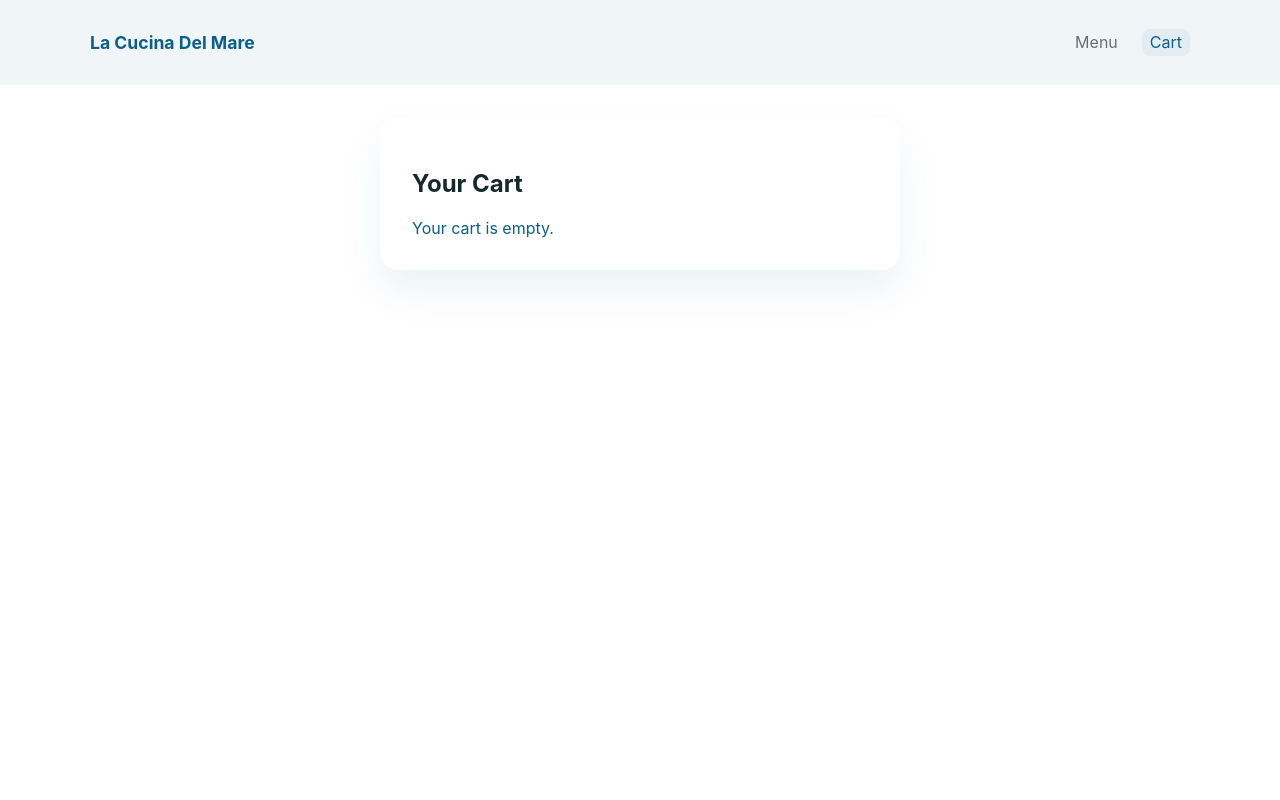
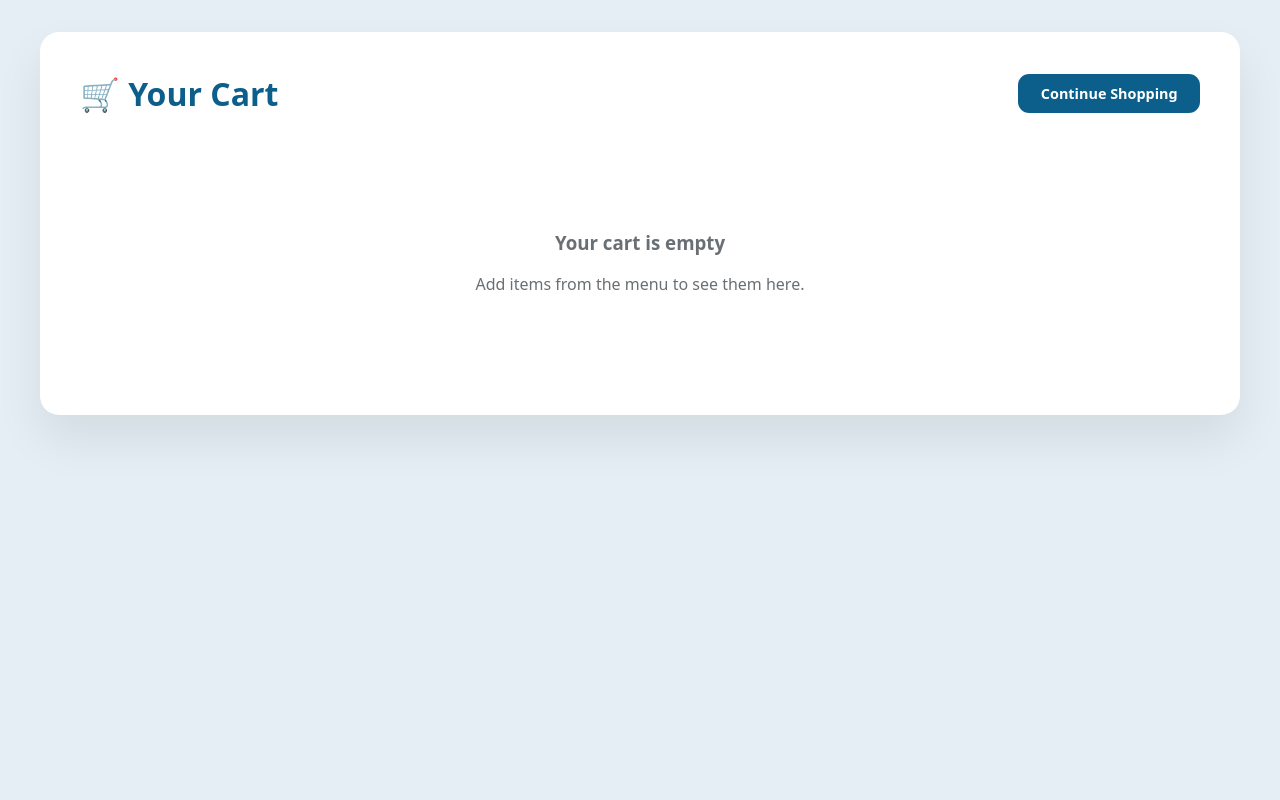
Before and after one commit to NotDaLion/College-Website, a PHP site: page /Pages/cart.php in a window 1280 px wide. Run offline with PHP 8.4, Linux system fonts and the light colour scheme; tables that the repository leaves empty or names only in its code hold one stand-in row (values such as "Sample post").

Commit message:
Added Cart Page with remove button disfunctionality

```diff
--- a/Backend/db.php
+++ b/Backend/db.php
@@ -5,16 +5,18 @@ $user = "root";
 $pass = "";
 $charset = "utf8mb4";
 
+$dsn = "mysql:host=$host;dbname=$db;charset=$charset";
+
+$options = [
+    PDO::ATTR_ERRMODE            => PDO::ERRMODE_EXCEPTION,
+    PDO::ATTR_DEFAULT_FETCH_MODE => PDO::FETCH_ASSOC,
+    PDO::ATTR_EMULATE_PREPARES   => false,
+];
+
 try {
-    $pdo = new PDO(
-        "mysql:host=$host;dbname=$db;charset=$charset",
-        $user,
-        $pass,
-        [
-            PDO::ATTR_ERRMODE => PDO::ERRMODE_EXCEPTION,
-            PDO::ATTR_DEFAULT_FETCH_MODE => PDO::FETCH_ASSOC
-        ]
-    );
+    $pdo = new PDO($dsn, $user, $pass, $options);
 } catch (PDOException $e) {
     die("Database connection failed");
 }
+
+session_start();
--- a/Pages/cart.php
+++ b/Pages/cart.php
@@ -1,55 +1,268 @@
 <?php
-session_start();
-$cart = $_SESSION["cart"] ?? [];
+require "../Backend/db.php";
+
+$session_id = session_id();
+
+$stmt = $pdo->prepare(
+    "SELECT
+        p.id,
+        p.name,
+        p.price,
+        p.image,
+        c.quantity
+     FROM cart c
+     JOIN products p ON c.product_id = p.id
+     WHERE c.session_id = ?"
+);
+$stmt->execute([$session_id]);
+$items = $stmt->fetchAll();
 ?>
 <!DOCTYPE html>
 <html lang="en">
 <head>
 <meta charset="UTF-8">
-  <title>Cart — La Cucina Del Mare</title>
+<title>Your Cart</title>
 
-  <link rel="stylesheet" href="../Stylesheets/Menu.css">
-  <link rel="stylesheet" href="../Stylesheets/cart.css">
+<style>
+:root{
+    --primary: #0b5f8a;
+    --accent: #ff8c42;
+    --post-color: #ffffff;
+    --bg: #e4eef4;
+    --muted: #6a6f73;
+}
+
+body{
+    margin: 0;
+    font-family: system-ui, sans-serif;
+    background-color: var(--bg);
+    color: var(--primary);
+}
+
+.cart-container{
+    max-width: 70rem;
+    margin: 4vh auto;
+    background: var(--post-color);
+    padding: 2.5rem;
+    border-radius: 1.2rem;
+    box-shadow: 0 1.5rem 3rem rgba(0,0,0,.08);
+}
+
+.cart-header{
+    display: flex;
+    justify-content: space-between;
+    align-items: center;
+    margin-bottom: 2rem;
+}
+
+.cart-header h2{
+    margin: 0;
+    font-size: 2rem;
+}
+
+.cart-table{
+    width: 100%;
+    border-collapse: collapse;
+}
+
+.cart-table th{
+    text-align: left;
+    padding: 1rem;
+    color: var(--muted);
+    font-size: .9rem;
+}
+
+.cart-table td{
+    padding: 1rem;
+    border-top: .08rem solid #dde7ef;
+    vertical-align: middle;
+}
+
+.cart-table img{
+    width: 4.5rem;
+    aspect-ratio: 1 / 1;
+    object-fit: cover;
+    border-radius: .6rem;
+}
+
+.qty{
+    display: inline-flex;
+    align-items: center;
+    gap: .8rem;
+    font-weight: 600;
+}
+
+.qty-btn{
+    display: inline-flex;
+    align-items: center;
+    justify-content: center;
+    width: 2.2rem;
+    height: 2.2rem;
+    border-radius: 50%;
+    background: var(--primary);
+    color: white;
+    font-weight: bold;
+    text-decoration: none;
+}
+
+.qty-btn:hover{
+    opacity: .85;
+}
+
+.btn{
+    border: none;
+    padding: .6rem 1.4rem;
+    border-radius: .7rem;
+    font-weight: 600;
+    cursor: pointer;
+    font-size: .9rem;
+    text-decoration: none;
+}
+
+.btn-primary{
+    background: var(--primary);
+    color: white;
+}
+
+.btn-accent{
+    background: var(--accent);
+    color: white;
+}
+
+.btn-danger{
+    background: transparent;
+    color: var(--accent);
+}
+
+.cart-footer{
+    display: flex;
+    justify-content: space-between;
+    align-items: center;
+    margin-top: 2rem;
+    border-top: .15rem dashed #d5e3ec;
+    padding-top: 1.5rem;
+}
+
+.total{
+    font-size: 1.4rem;
+    font-weight: bold;
+}
+
+.empty{
+    text-align: center;
+    padding: 4rem 0;
+    color: var(--muted);
+}
+
+@media (max-width: 48rem){
+    .cart-table thead{
+        display: none;
+    }
+
+    .cart-table tr{
+        display: grid;
+        grid-template-columns: 1fr 1fr;
+        gap: 1rem;
+        padding: 1rem 0;
+    }
+
+    .cart-table td{
+        border: none;
+        padding: .3rem 0;
+    }
+
+    .cart-footer{
+        flex-direction: column;
+        gap: 1rem;
+        align-items: stretch;
+    }
+}
+</style>
 </head>
 
 <body>
 
-<header class="alt-header">
-  <div class="alt-container">
-    <a class="alt-logo" href="/">La Cucina Del Mare</a>
-    <nav class="alt-nav">
-      <ul>
-        <li><a href="Menu.html">Menu</a></li>
-        <li><a href="cart.php" class="active">Cart</a></li>
-      </ul>
-    </nav>
+<div class="cart-container">
+
+<div class="cart-header">
+    <h2>🛒 Your Cart</h2>
+    <a href="Menu.html" class="btn btn-primary">Continue Shopping</a>
 </div>
-</header>
 
-<main class="cart-page">
-  <div class="cart-card">
-    <h2>Your Cart</h2>
+<?php if (count($items) === 0): ?>
+    <div class="empty">
+        <h3>Your cart is empty</h3>
+        <p>Add items from the menu to see them here.</p>
+    </div>
+<?php else: ?>
 
-    <?php if (empty($cart)): ?>
-      <p>Your cart is empty.</p>
-    <?php else: ?>
-      <?php $total = 0; ?>
-      <?php foreach ($cart as $item): ?>
-        <?php $total += $item["price"] * $item["qty"]; ?>
-        <div class="cart-item">
-          <span><?= htmlspecialchars($item["name"]) ?></span>
-          <span><?= $item["qty"] ?> × $<?= $item["price"] ?></span>
+<table class="cart-table">
+<thead>
+<tr>
+    <th>Item</th>
+    <th>Preview</th>
+    <th>Price</th>
+    <th>Qty</th>
+    <th>Total</th>
+    <th></th>
+</tr>
+</thead>
+<tbody>
+
+<?php
+$grand_total = 0;
+foreach ($items as $item):
+    $item_total = $item['price'] * $item['quantity'];
+    $grand_total += $item_total;
+?>
+<tr>
+    <td><?= htmlspecialchars($item['name']) ?></td>
+
+    <td>
+        <img src="../Assets/<?= htmlspecialchars($item['image']) ?>">
+    </td>
+
+    <td>$<?= number_format($item['price'], 2) ?></td>
+
+    <td>
+        <div class="qty">
+            <a class="qty-btn"
+               href="../Backend/update_quantity.php?id=<?= $item['id'] ?>&action=decrease">−</a>
+
+            <span><?= $item['quantity'] ?></span>
+
+            <a class="qty-btn"
+               href="../Backend/update_quantity.php?id=<?= $item['id'] ?>&action=increase">+</a>
         </div>
+    </td>
+
+    <td>$<?= number_format($item_total, 2) ?></td>
+
+    <td>
+        <a class="btn btn-danger"
+           href="../Backend/remove_from_cart.php?id=<?= $item['id'] ?>">
+            Remove
+        </a>
+    </td>
+</tr>
 <?php endforeach; ?>
 
-      <div class="cart-total">
-        Total: $<?= number_format($total, 2) ?>
+</tbody>
+</table>
+
+<div class="cart-footer">
+    <div class="total">
+        Total: $<?= number_format($grand_total, 2) ?>
     </div>
 
-      <a href="checkout.php" class="checkout-btn">Checkout</a>
+    <a class="btn btn-accent" href="#">
+        Proceed to Checkout
+    </a>
+</div>
+
 <?php endif; ?>
+
 </div>
-</main>
 
 </body>
 </html>
```
Also changed, not shown: Backend/add_to_cart.php (+28 -18 lines), Backend/remove-_from_cart.php (added, +17 -0 lines), Backend/update_quantity.php (added, +49 -0 lines). Lines whose indentation alone changed are shown as unchanged.
